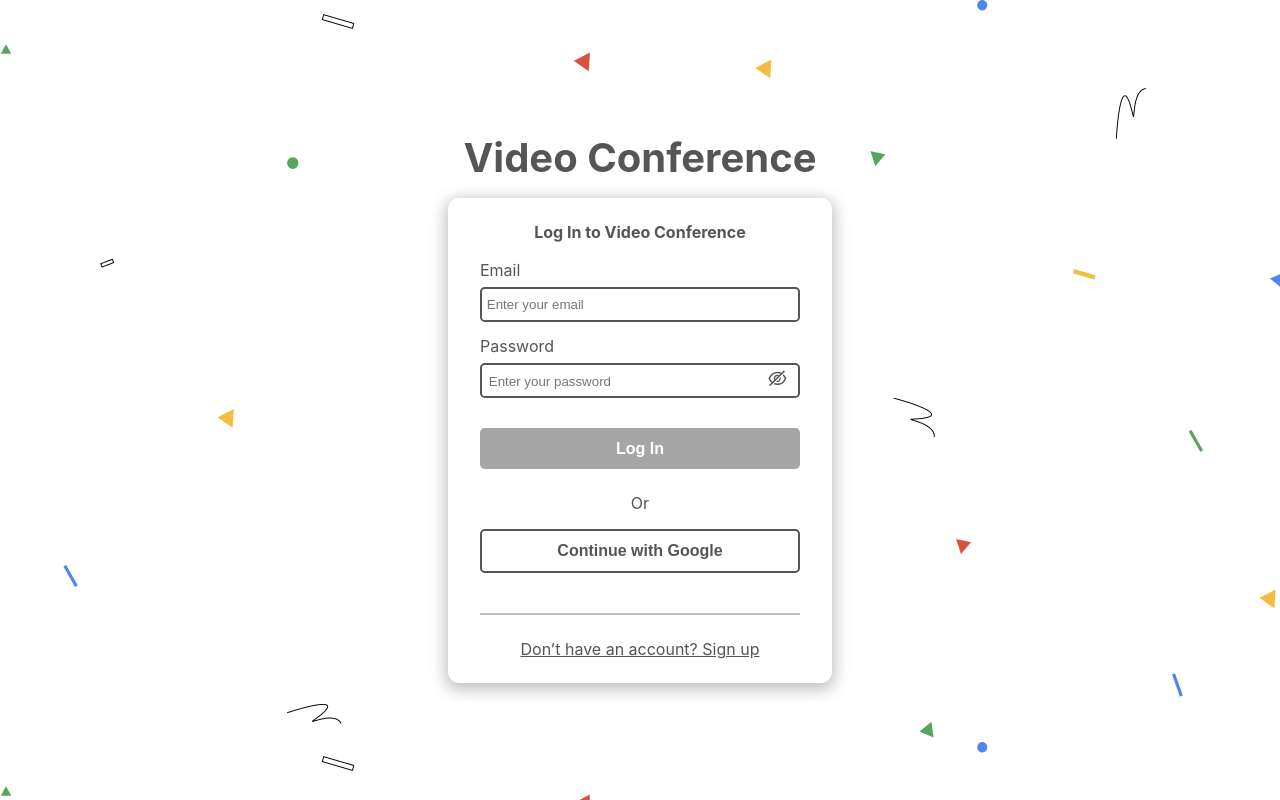
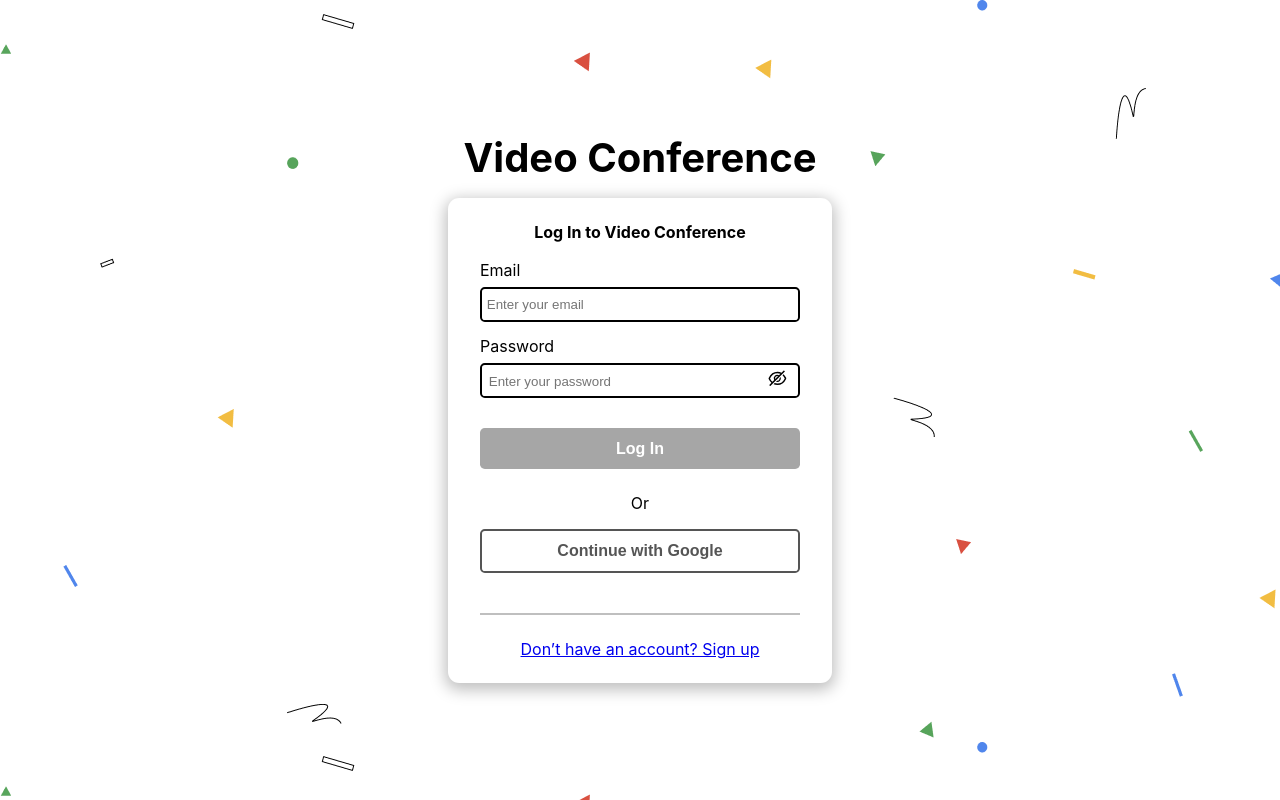
Before and after one commit to mohit-codes/video-conferencing-app-frontend, a React (Create React App) app: page / in a window 1280 px wide. Built offline with nearby package versions, Linux system fonts and the light colour scheme.

Commit message:
style: global rule button cursor pointer

```diff
--- a/src/index.scss
+++ b/src/index.scss
@@ -17,5 +17,8 @@ p {
 :after,
 :before {
   box-sizing: border-box;
-  color: #555555;
 }
+
+button {
+  cursor: pointer;
+}
```
